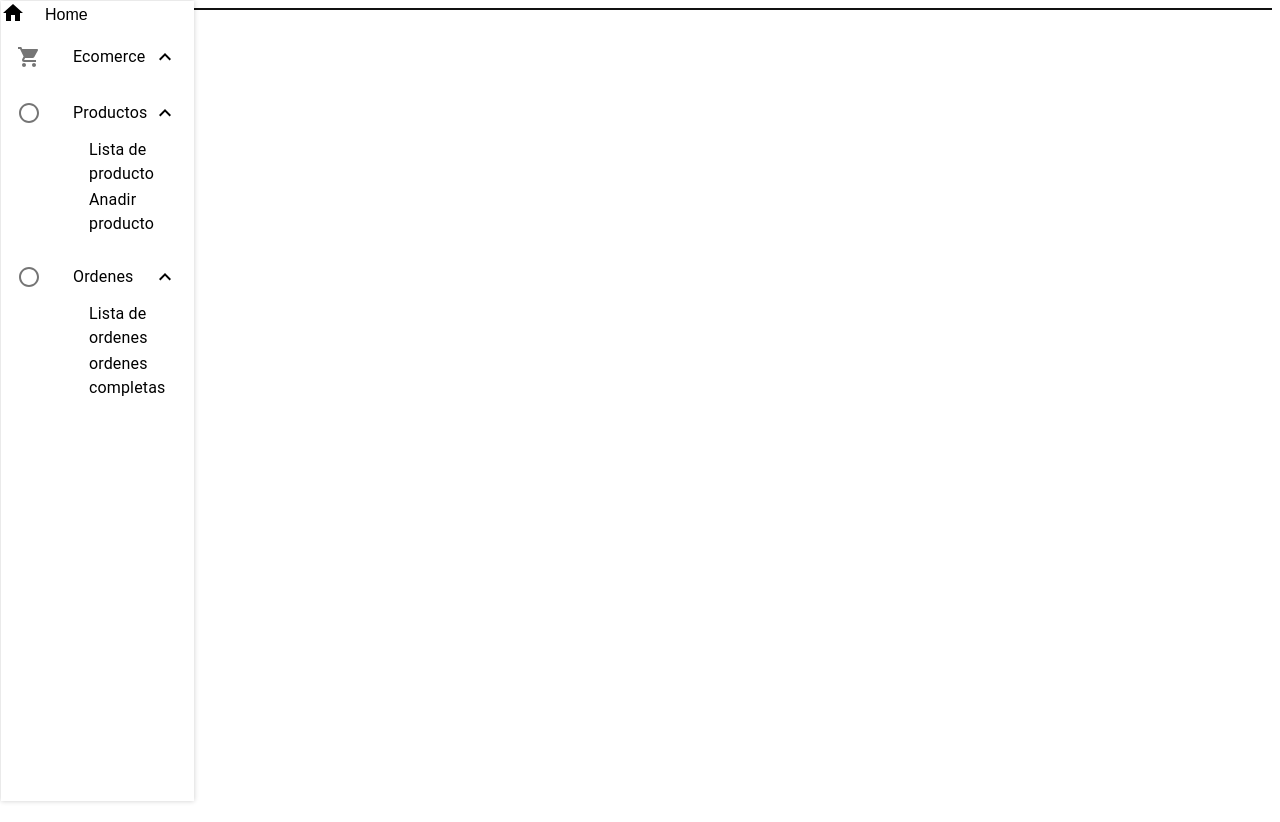
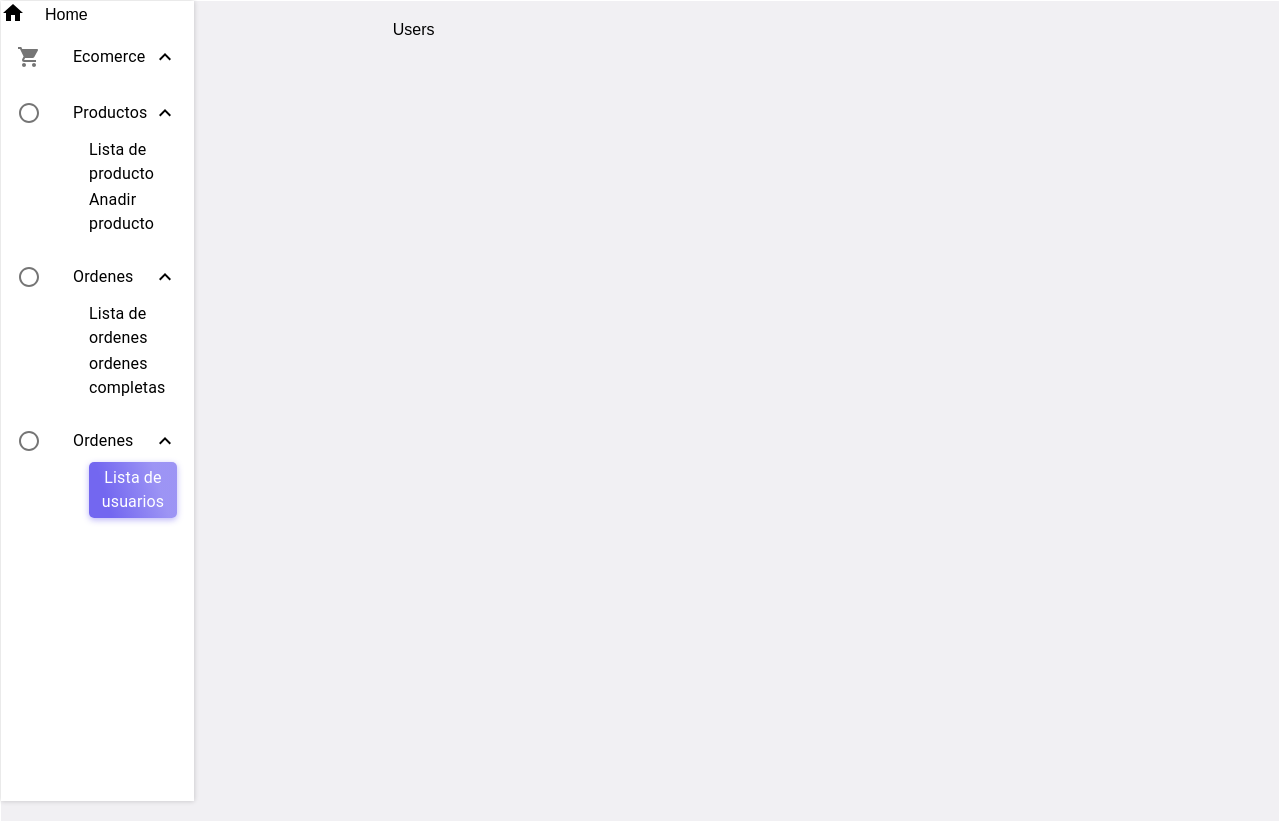
Before and after one commit to lionezel/tienda, a React (Vite) app in the folder admin/: page /users in a window 1280 px wide. Before the commit the page ends 800 px from the top, so only its background shows below. Built offline with nearby package versions, Linux system fonts and the light colour scheme; a web font is replaced by a local one.

Commit message:
Creacion de navbar, page y navigation de usuarios

```diff
--- a/admin/src/Navigation/page/index.tsx
+++ b/admin/src/Navigation/page/index.tsx
@@ -5,6 +5,7 @@ import {
   Orders,
   ShowProducts,
   UpdateProduct,
+  Users,
 } from "../../page";
 
 import { Navbar } from "../../shared";
@@ -19,12 +20,16 @@ const AppRouter = () => {
         <Navbar />
         <Routes>
           <Route path="/" Component={Home} />
+
           <Route path="/Products" Component={ShowProducts} />
           <Route path="/Products/createProduct" Component={CreateProduct} />
           <Route path="/Products/updateProduct/:id" Component={UpdateProduct} />
+
           <Route path="/Orders" Component={Orders} />
           <Route path="/Orders/completed" Component={OrdersCompleted} />
           <Route path="/Orders/:orderId" Component={OrderDetails} />
+
+          <Route path="/users" Component={Users} />
         </Routes>
       </BrowserRouter>
     </Container>
--- /dev/null
+++ b/admin/src/page/Users/index.tsx
@@ -0,0 +1,15 @@
+import styled from "styled-components";
+
+export const Users = () => {
+  return <Conatiner>Users</Conatiner>;
+};
+
+const Conatiner = styled.div`
+  margin-top: 20px;
+  margin-left: 15%;
+  width: 85%;
+  height: 100vh;
+  padding-left: 200px;
+  padding-right: 200px;
+  overflow-y: auto;
+`;
--- a/admin/src/page/index.ts
+++ b/admin/src/page/index.ts
@@ -2,3 +2,4 @@ export * from './Home'
 export * from './Products'
 export * from './auth'
 export * from './Orders'
+export * from './Users'
--- a/admin/src/shared/Navbar/components/index.ts
+++ b/admin/src/shared/Navbar/components/index.ts
@@ -1,2 +1,3 @@
 export * from "./Products"
 export * from "./Orders"
+export * from "./users"
--- /dev/null
+++ b/admin/src/shared/Navbar/components/users/index.tsx
@@ -0,0 +1,47 @@
+import List from "@mui/material/List";
+import ListItemButton from "@mui/material/ListItemButton";
+import ListItemIcon from "@mui/material/ListItemIcon";
+import ListItemText from "@mui/material/ListItemText";
+import Collapse from "@mui/material/Collapse";
+import ExpandLess from "@mui/icons-material/ExpandLess";
+import ExpandMore from "@mui/icons-material/ExpandMore";
+import { useState } from "react";
+import PanoramaFishEyeIcon from "@mui/icons-material/PanoramaFishEye";
+import { CustomLink } from "../../styled";
+
+export const Users = () => {
+  const [open, setOpen] = useState(true);
+
+  const handleClick = () => {
+    setOpen(!open);
+  };
+
+  const nav = [{ page: "/users", name: "Lista de usuarios" }];
+  return (
+    <List
+      sx={{ width: "100%", maxWidth: 360, bgcolor: "background.paper" }}
+      component="nav"
+      aria-labelledby="nested-list-subheader"
+    >
+      <ListItemButton onClick={handleClick}>
+        <ListItemIcon>
+          <PanoramaFishEyeIcon />
+        </ListItemIcon>
+        <ListItemText primary="Ordenes" />
+        {open ? <ExpandLess /> : <ExpandMore />}
+      </ListItemButton>
+      <Collapse in={open} timeout="auto" unmountOnExit>
+        <List component="div" disablePadding>
+          {nav.map((nav) => (
+            <ListItemButton sx={{ pl: 4 }} style={{ height: 50 }}>
+              <ListItemIcon></ListItemIcon>
+              <CustomLink to={`${nav.page}`}>
+                <ListItemText primary={nav.name} />
+              </CustomLink>
+            </ListItemButton>
+          ))}
+        </List>
+      </Collapse>
+    </List>
+  );
+};
--- a/admin/src/shared/Navbar/index.tsx
+++ b/admin/src/shared/Navbar/index.tsx
@@ -8,8 +8,8 @@ import Collapse from "@mui/material/Collapse";
 import ExpandLess from "@mui/icons-material/ExpandLess";
 import ExpandMore from "@mui/icons-material/ExpandMore";
 import { useState } from "react";
-import ShoppingCartIcon from '@mui/icons-material/ShoppingCart';
-import { Orders, Products } from "./components";
+import ShoppingCartIcon from "@mui/icons-material/ShoppingCart";
+import { Orders, Products, Users } from "./components";
 
 export const Navbar = () => {
   const [open, setOpen] = useState(true);
@@ -18,7 +18,6 @@ export const Navbar = () => {
     setOpen(!open);
   };
 
-
   return (
     <>
       <Container>
@@ -26,10 +25,7 @@ export const Navbar = () => {
           <HomeIcon />
           <Title>Home</Title>
         </CustomLink>
-        <List
-          component="nav"
-          aria-labelledby="nested-list-subheader"
-        >
+        <List component="nav" aria-labelledby="nested-list-subheader">
           <ListItemButton onClick={handleClick}>
             <ListItemIcon>
               <ShoppingCartIcon />
@@ -39,8 +35,9 @@ export const Navbar = () => {
           </ListItemButton>
           <Collapse in={open} timeout="auto" unmountOnExit>
             <List component="div" disablePadding>
-             <Products />
-             <Orders />
+              <Products />
+              <Orders />
+              <Users />
             </List>
           </Collapse>
         </List>
```
